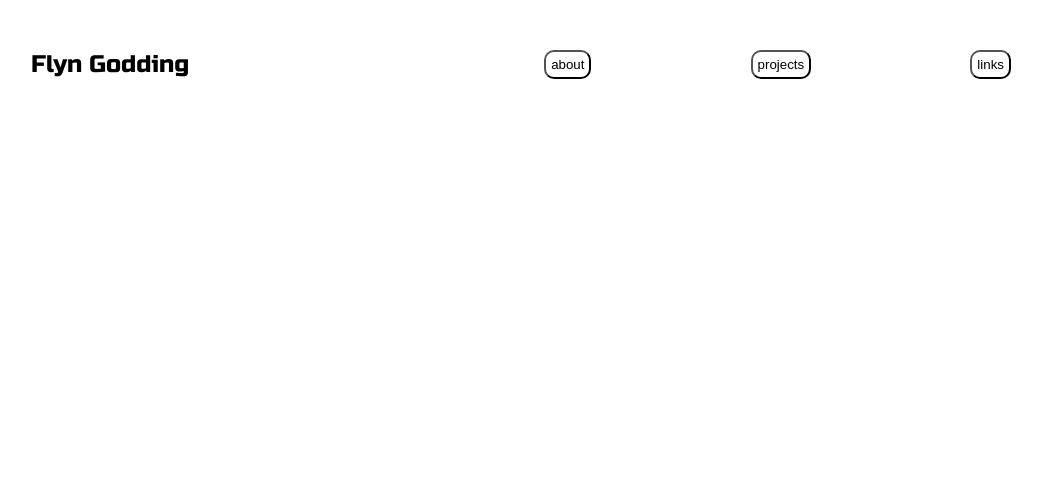
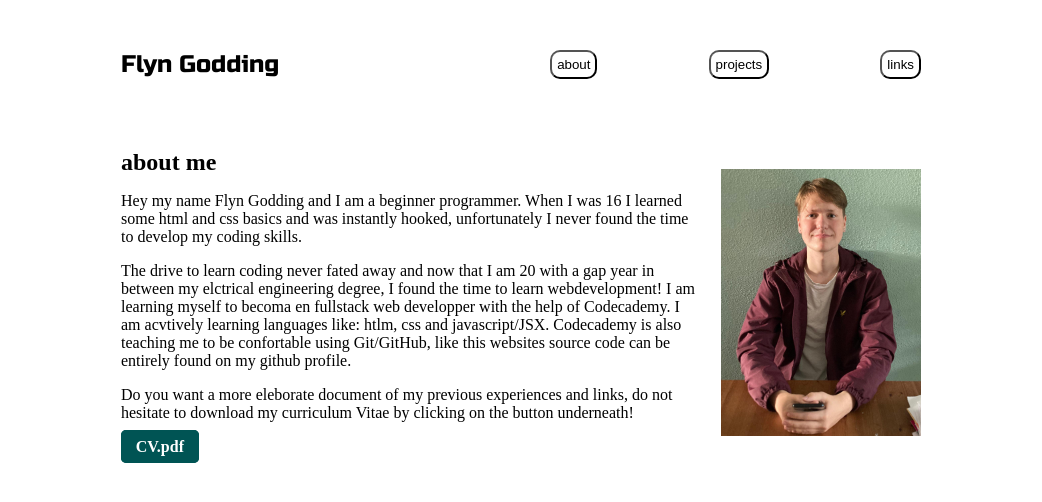
Before and after one commit to FlynGodding/profile-website, a plain HTML site: page index.html in a window 1280 px wide. Shown: the whole page, without its empty margins (119-1161 px from the left). Drawn offline with Linux system fonts and the light colour scheme.

Commit message:
about me section

```diff
--- a/index.html
+++ b/index.html
@@ -4,7 +4,7 @@
     <meta charset="UTF-8">
     <meta name="viewport" content="width=device-width, initial-scale=1.0">
     <title>Document</title>
-    <link rel="stylesheet" href="./resources/styles.css"/>
+    <link rel="stylesheet" href="./resources/CSS/styles.css"/>
     <link rel="preconnect" href="https://fonts.googleapis.com">
 <link rel="preconnect" href="https://fonts.gstatic.com" crossorigin>
 <link href="https://fonts.googleapis.com/css2?family=Russo+One&display=swap" rel="stylesheet">
@@ -22,7 +22,31 @@
         </div>
     </header>
     <main id="main">
+        <section id="about-me">
+            <div class="about-me-container">
+                <div class="about-me-text-container">
+                    <h2>about me</h2>
+                    <p>Hey my name Flyn Godding and I am a beginner programmer.
+                        When I was 16 I learned some html and css basics and was instantly hooked,
+                        unfortunately I never found the time to develop my coding skills.
+                    </p>
+                    <p>The drive to learn coding never fated away and now that I am 20 with a gap year in between my
+                        elctrical engineering degree, I found the time to learn webdevelopment! I am learning myself
+                        to becoma en fullstack web developper with the help of Codecademy. I am acvtively learning languages
+                        like: htlm, css and javascript/JSX. Codecademy is also teaching me to be confortable using Git/GitHub,
+                        like this websites source code can be entirely found on my github profile.
+                    </p>
+                    <p>Do you want a more eleborate document of my previous experiences and links, do not hesitate
+                        to download my curriculum Vitae by clicking on the button underneath!
+                    </p>
+                    <a href="./resources/pdf/CV_FlynGodding.pdf" download="CV-Flyn-Godding" class="CV-Button">CV.pdf
+                        <i class="fa fa-download"></i>
+                    </a>
+                </div>
+                <img class ="foto" src="resources/images/foto van mij in augustus.jpg">
+            </div>
 
+        </section>
     </main>
     <footer id="footer">
 
--- /dev/null
+++ b/resources/CSS/styles.css
@@ -0,0 +1,145 @@
+* {
+    box-sizing: border-box;
+    padding: 0;
+    margin: 0;
+}
+
+/* Banner full-screen */
+body  {
+    max-width: 900px;
+    margin: auto;
+    padding: 0 50px;
+}
+
+a {
+    text-decoration: none;
+}
+
+.menu {
+    list-style: none;
+    display: flex;
+    flex-wrap: wrap;
+    justify-content: space-between;
+    align-items: center;
+    margin: 50px 0;
+}
+
+.name {
+    font-family: 'Russo One', sans-serif;
+    font-size: 1.5em;
+    margin-right: 20%;
+}
+
+/*banner buttons*/
+.nav-button {
+    background-color: white;
+    border-radius: 10px;
+    padding: 5px;
+}
+.nav-button:hover {
+    cursor: pointer;
+    background-color: gray;
+}
+.nav-button:active {
+    background-color: black;
+    color: white;
+}
+
+.toggle {
+    display: none;
+}
+
+
+/*about section*/
+section {
+    padding: 20px 0;
+}
+
+.about-me-container {
+    display: flex;
+}
+.about-me-text-container {
+    margin-right: 20px;
+}
+
+p {
+    display: block;
+    margin-block-start: 1em;
+    margin-block-end: 1em;
+    margin-inline-start: 0px;
+    margin-inline-end: 0px;
+}
+
+.foto {
+    width: 200px;
+    height: auto;
+    margin-top: 0;
+    margin: auto;
+    flex-shrink: 0;
+}
+
+img {
+    overflow: clip;
+    overflow-clip-margin: content-box;
+}
+
+.CV-Button{
+    color: white;
+    font-weight: bold;
+    border: 2px solid #005454;
+    background-color: #005454;
+    padding: .4rem .8rem;
+    border-radius: 5px;
+}
+
+
+.CV-Button:hover{
+    background-color: #006d6d;
+    color: white;
+    text-decoration: none;
+    transition:all .25s;
+}
+
+
+
+@media all and (max-width: 480px) {
+/*phone banner*/
+    .menu {
+        display: flex;
+    }
+    .name {
+        order: 1;
+    }
+    .item {
+        display: none;
+        order: 3;
+        text-align: center;
+        width: 100%;
+        margin-top: 10px;
+    }
+    .toggle {
+        order: 2;
+        display: block;
+    }
+
+    /*phone aboout-me*/
+    .about-me-container {
+        display: block;
+    }
+
+    img {
+        display: block;
+    }
+
+    .foto {
+        width: 150px;
+        margin: 20px auto;
+    }
+}
+
+@media only screen and (max-width: 768px) and (min-width: 481px) {
+/*ipad banner*/
+    .foto {
+        display: none;
+    }
+}
--- a/resources/styles.css
+++ /dev/null
@@ -1,76 +0,0 @@
-* {
-    box-sizing: border-box;
-    padding: 0;
-    margin: 0;
-}
-
-/* Banner full-screen */
-.menu {
-    list-style: none;
-    display: flex;
-    flex-wrap: wrap;
-    justify-content: space-between;
-    align-items: center;
-    margin: 50px 150px;
-}
-
-.name {
-    font-family: 'Russo One', sans-serif;
-    font-size: 1.5em;
-    margin-right: 20%;
-}
-
-        /*banner buttons*/
-.nav-button {
-    background-color: white;
-    border-radius: 10px;
-    padding: 5px;
-}
-.nav-button:hover {
-    cursor: pointer;
-    background-color: gray;
-}
-.nav-button:active {
-    background-color: black;
-    color: white;
-}
-
-.toggle {
-    display: none;
-}
-
-
-
-
-
-@media all and (max-width: 480px) {
-/*phone banner*/
-    .menu {
-        margin: 50px 50px;
-        display: flex;
-    }
-    .name {
-        order: 1;
-    }
-    .item {
-        display: none;
-        order: 3;
-        text-align: center;
-        width: 100%;
-        margin-top: 10px;
-    }
-    .toggle {
-        order: 2;
-        display: block;
-    }
-}
-
-@media only screen and (max-width: 768px) and (min-width: 481px) {
-/*ipad banner*/
-    .menu {
-        margin: 50px 50px;
-    }
-    .name {
-        margin-right: 10%;
-    }
-}
```
Also changed, not shown: resources/images/foto van mij in augustus.jpg (added), 1 other file.
